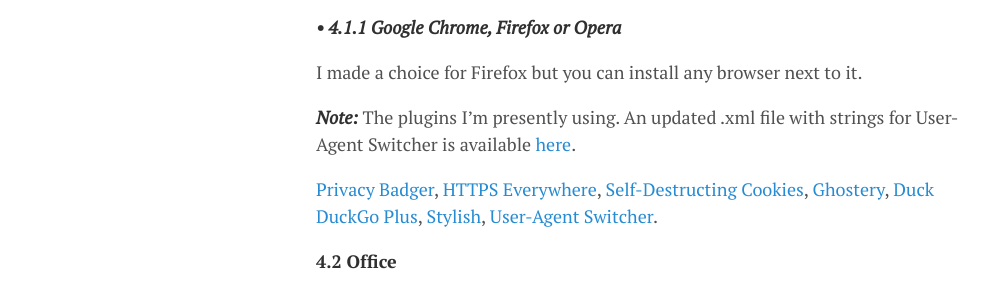
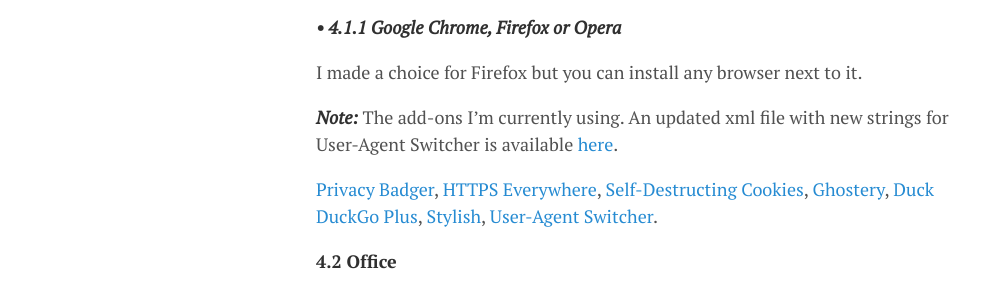
Before and after one commit to lgeurts/lgeurts.github.io, a Jekyll site: the page built from _posts/2017-07-11-bunsenlabs-linux-setup-notes-for dell-inspiron-6000.md, in a window 1280 px wide and 900 px high, scrolled down 2809 px. Shown: the part 155-451 px from the top of the window, without its empty margins (0-988 px from the left). Built offline with Jekyll 4.4.1, drawn with Linux system fonts in a browser that asks for light colours; nearby versions of some CDN libraries; comment, search, counter and statistics services are not loaded.

Commit message:
Update sub-section 4.1.1 #79 User-Agent Switcher

```diff
--- a/_posts/2017-07-11-bunsenlabs-linux-setup-notes-for dell-inspiron-6000.md
+++ b/_posts/2017-07-11-bunsenlabs-linux-setup-notes-for dell-inspiron-6000.md
@@ -76,7 +76,7 @@
 
 I made a choice for Firefox but you can install any browser next to it.
 
-***Note:*** The plugins I'm presently using. An updated .xml file with strings for User-Agent Switcher is available [here](http://techpatterns.com/forums/about304.html).
+***Note:*** The add-ons I'm currently using. An updated xml file with new strings for User-Agent Switcher is available [here](http://techpatterns.com/forums/about304.html).
 
 [Privacy Badger](https://www.eff.org/privacybadger), [HTTPS Everywhere](https://www.eff.org/https-everywhere), [Self-Destructing Cookies](https://addons.mozilla.org/en-US/firefox/addon/self-destructing-cookies/), [Ghostery](https://addons.mozilla.org/en-US/firefox/addon/ghostery/), [Duck DuckGo Plus](https://addons.mozilla.org/en-US/firefox/addon/duckduckgo-for-firefox/), [Stylish](https://addons.mozilla.org/en-US/firefox/addon/stylish/), [User-Agent Switcher](https://addons.mozilla.org/en-US/firefox/addon/user-agent-switcher-firefox/).
 
```
